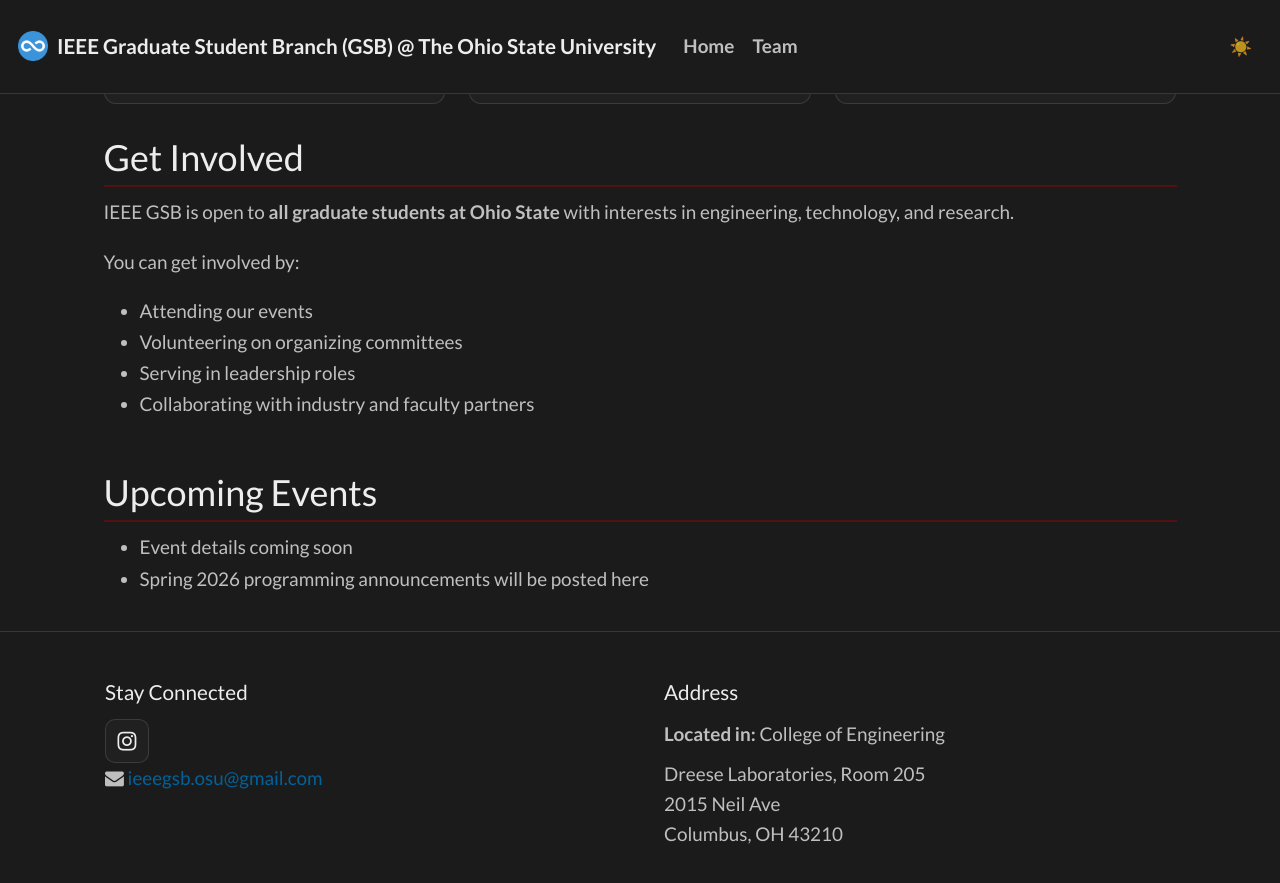
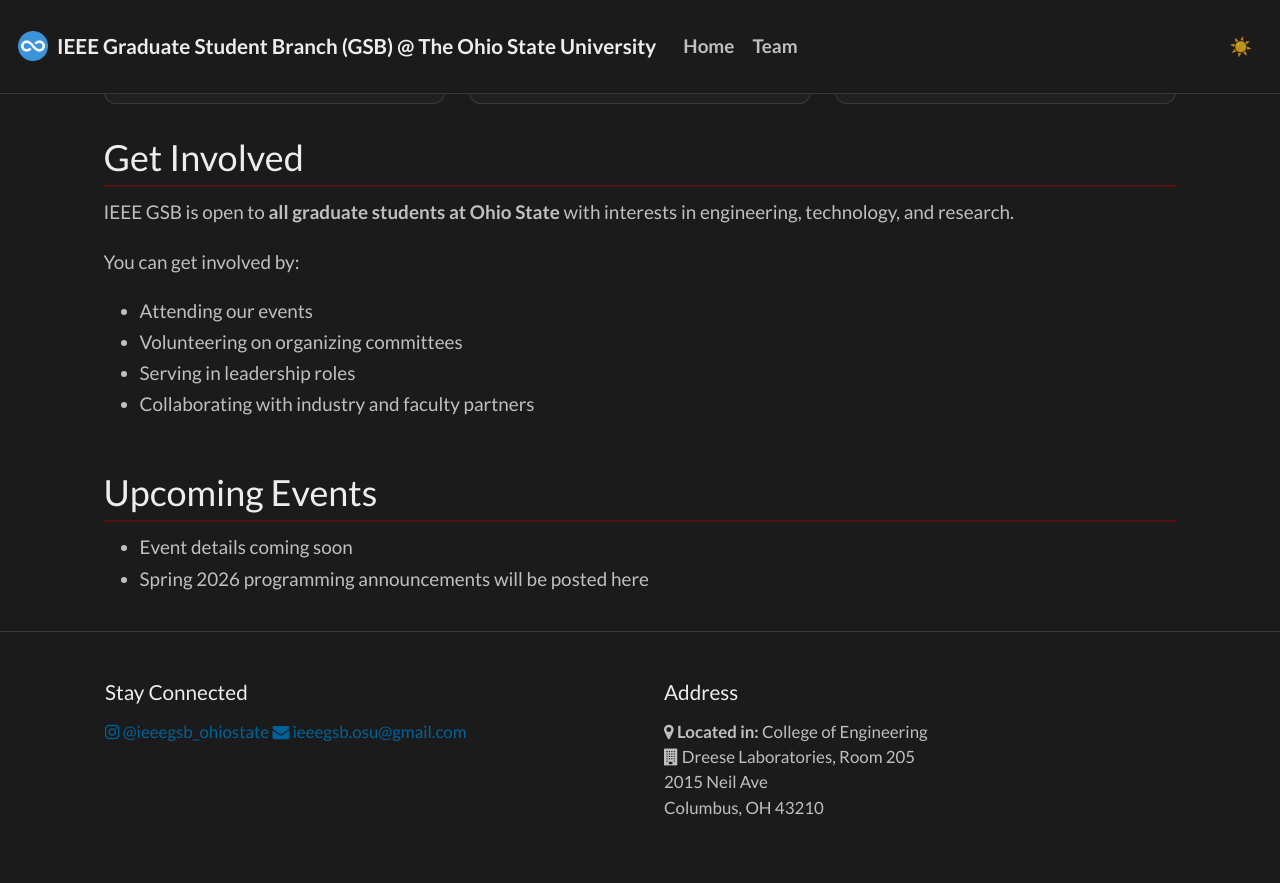
Before and after one commit to ieeegsbosu/ieeegsbosu.github.io, a Jekyll site: the page built from _pages/home.md, in a window 1280 px wide and 900 px high, scrolled down 862 px. Shown: the top 883 px of the window. Built offline with Jekyll 4.4.1, drawn with Linux system fonts in a browser that asks for light colours; nearby versions of some CDN libraries; a style sheet for code colours, icons or effects is not loaded; after the commit the page ends 1722 px from its top, so only the background shows below that.

Commit message:
Revise footer structure and add contact details
Updated footer layout and contact information.

```diff
--- a/_includes/footer.html
+++ b/_includes/footer.html
@@ -7,46 +7,41 @@
       <div class="footer-col">
         <h4>Stay Connected</h4>
 
-        <div class="social-icons">
+        <div class="footer-contact">
           <a href="https://www.instagram.com/ieeegsb_ohiostate/?hl=en"
              target="_blank"
-             aria-label="Instagram">
+             class="footer-link">
             <i class="fa fa-instagram"></i>
+            <span>@ieeegsb_ohiostate</span>
           </a>
 
-          <!-- Optional: enable later -->
-          <!--
-          <a href="https://www.linkedin.com"
-             target="_blank"
-             aria-label="LinkedIn">
-            <i class="fa fa-linkedin"></i>
+          <a href="mailto:ieeegsb.osu@gmail.com"
+             class="footer-link">
+            <i class="fa fa-envelope"></i>
+            <span>ieeegsb.osu@gmail.com</span>
           </a>
-
-          <a href="https://www.youtube.com"
-             target="_blank"
-             aria-label="YouTube">
-            <i class="fa fa-youtube-play"></i>
-          </a>
-          -->
         </div>
-
-        <p>
-          <i class="fa fa-envelope"></i>
-          <a href="mailto:ieeegsb.osu@gmail.com">ieeegsb.osu@gmail.com</a>
-        </p>
-
       </div>
-
 
       <!-- RIGHT COLUMN -->
       <div class="footer-col">
         <h4>Address</h4>
-        <p><strong>Located in:</strong> College of Engineering</p>
-        <p>
-          Dreese Laboratories, Room 205<br>
-          2015 Neil Ave<br>
-          Columbus, OH 43210
-        </p>
+
+        <div class="footer-address">
+          <div class="footer-address-line">
+            <i class="fa fa-map-marker"></i>
+            <span><strong>Located in:</strong> College of Engineering</span>
+          </div>
+
+          <div class="footer-address-line">
+            <i class="fa fa-building"></i>
+            <span>
+              Dreese Laboratories, Room 205<br>
+              2015 Neil Ave<br>
+              Columbus, OH 43210
+            </span>
+          </div>
+        </div>
       </div>
 
     </div>
```
